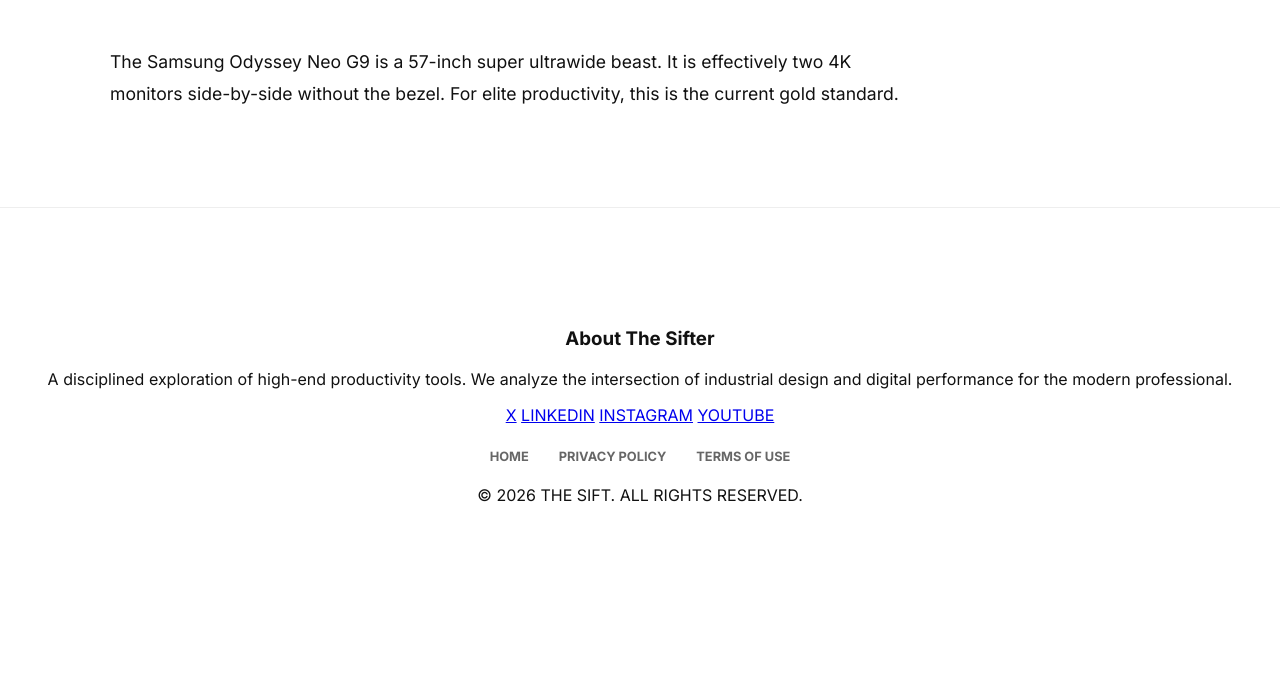
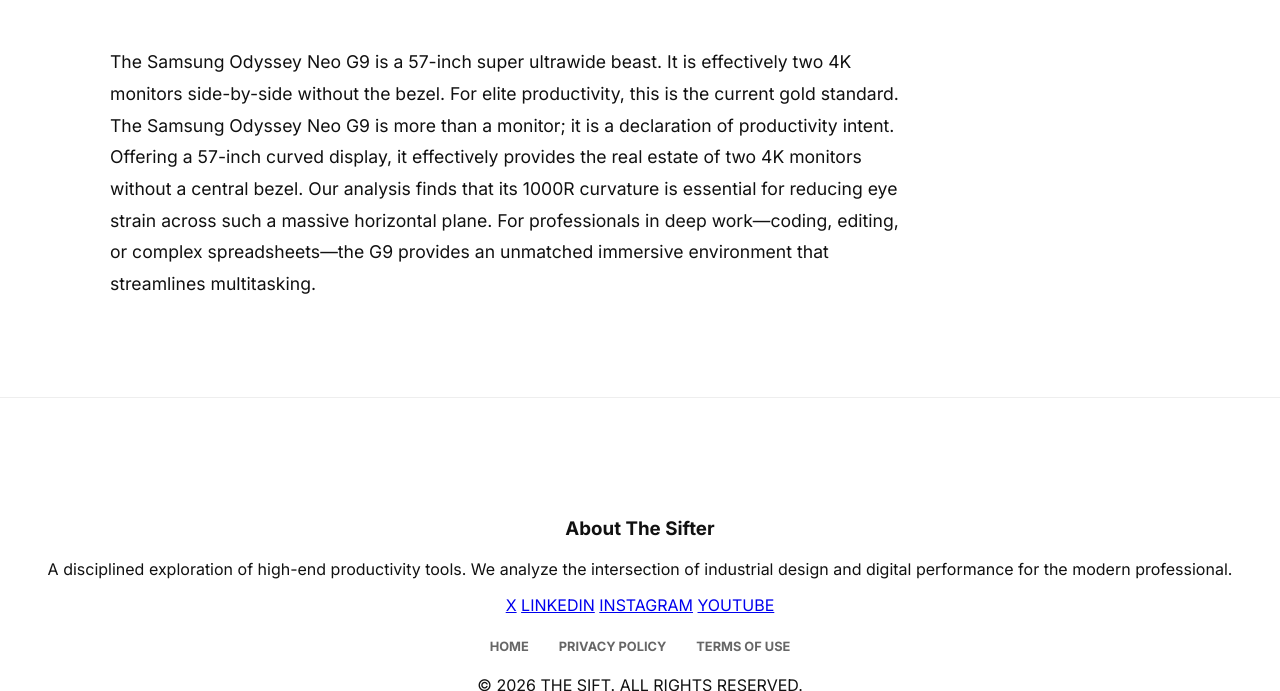
Before and after one commit to 174hz/thesift, a Jekyll site: the page built from _posts/2026-01-21-samsung-odyssey-neo-g9-monitor.md, in a window 1280 px wide and 900 px high, scrolled down 721 px, cut to the strip 209-900 px from the top of the window. Built offline with Jekyll 4.4.1, drawn with Linux system fonts in a browser that asks for light colours; before the commit the page ends 1551 px from its top, so only the background shows below that.

Commit message:
Update 2026-01-21-samsung-odyssey-neo-g9-monitor.md

```diff
--- a/_posts/2026-01-21-samsung-odyssey-neo-g9-monitor.md
+++ b/_posts/2026-01-21-samsung-odyssey-neo-g9-monitor.md
@@ -4,3 +4,4 @@
 youtube_id: 28hx0wavTuM
 ---
 The Samsung Odyssey Neo G9 is a 57-inch super ultrawide beast. It is effectively two 4K monitors side-by-side without the bezel. For elite productivity, this is the current gold standard.
+The Samsung Odyssey Neo G9 is more than a monitor; it is a declaration of productivity intent. Offering a 57-inch curved display, it effectively provides the real estate of two 4K monitors without a central bezel. Our analysis finds that its 1000R curvature is essential for reducing eye strain across such a massive horizontal plane. For professionals in deep work—coding, editing, or complex spreadsheets—the G9 provides an unmatched immersive environment that streamlines multitasking.
```
